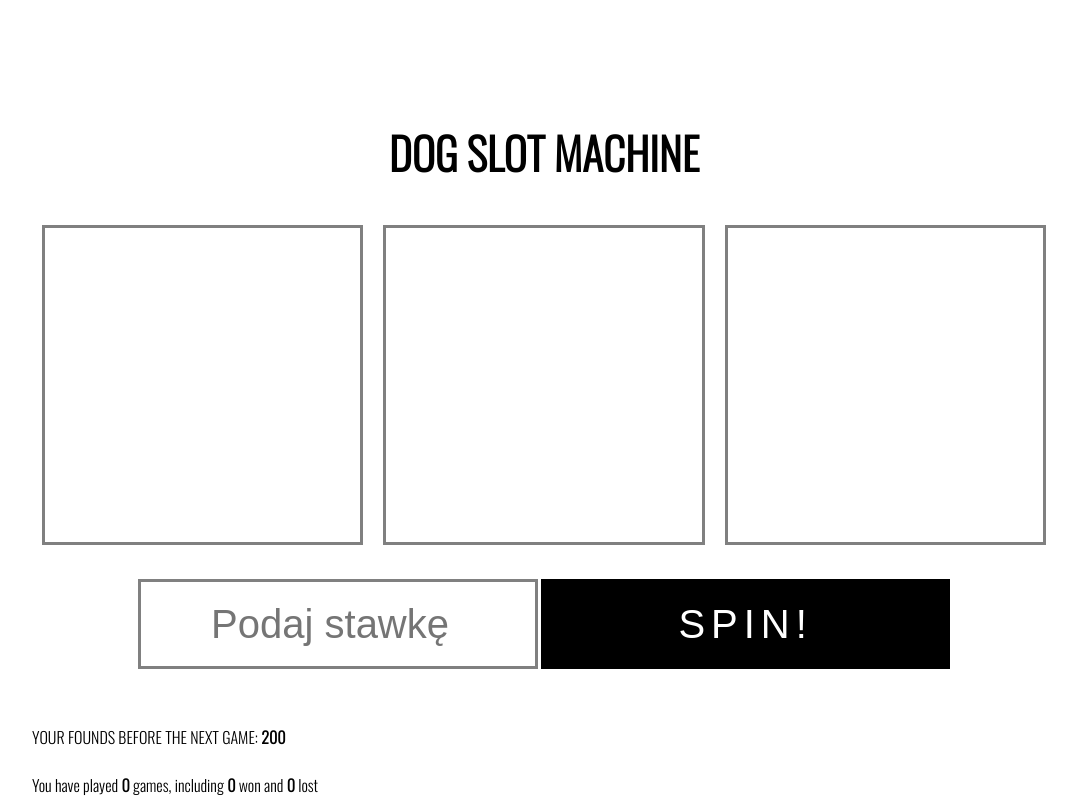
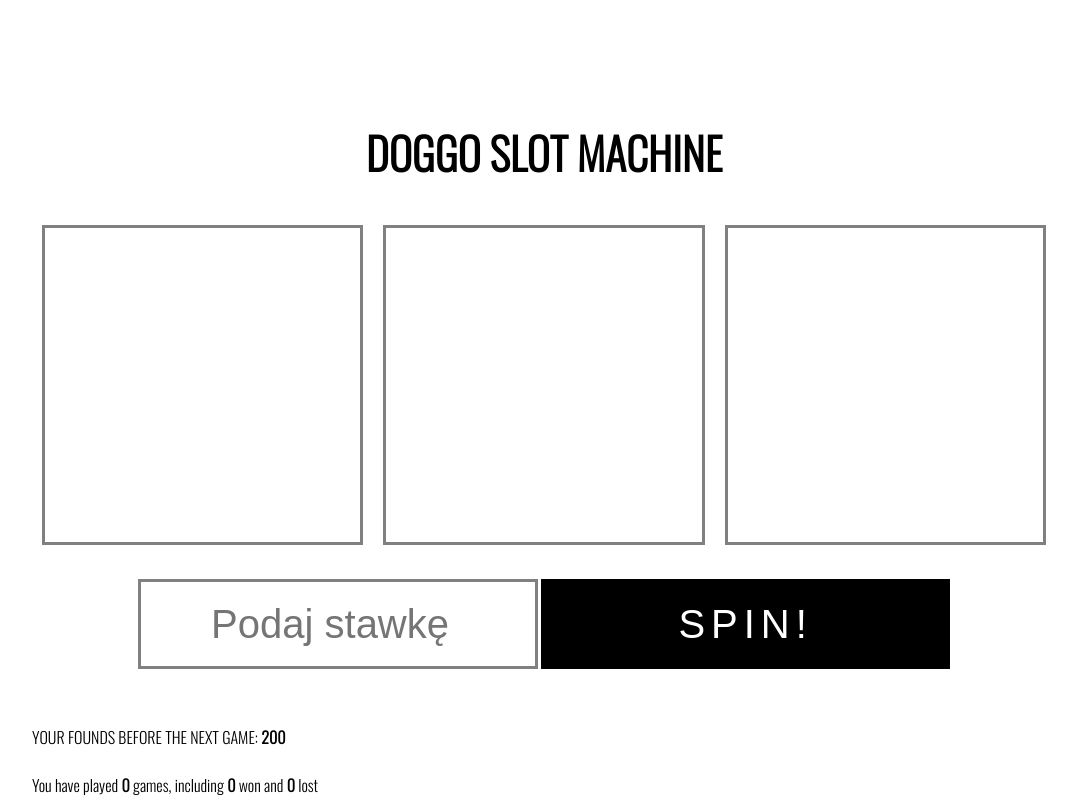
Before and after one commit to Tomaszkarnowka/Dog-slot-machine, a plain HTML site: page index.html in a window 1280 px wide. Shown: the whole page, without its empty margins (96-1173 px from the left). Drawn offline with nearby package versions, Linux system fonts and the light colour scheme.

Commit message:
change title

```diff
--- a/index.html
+++ b/index.html
@@ -16,7 +16,7 @@
 
   <body>
     <div class="wrap">
-      <h1>Dog slot machine</h1>
+      <h1>Doggo slot machine</h1>
 
       <section class="game">
         <div class="color"></div>
```
